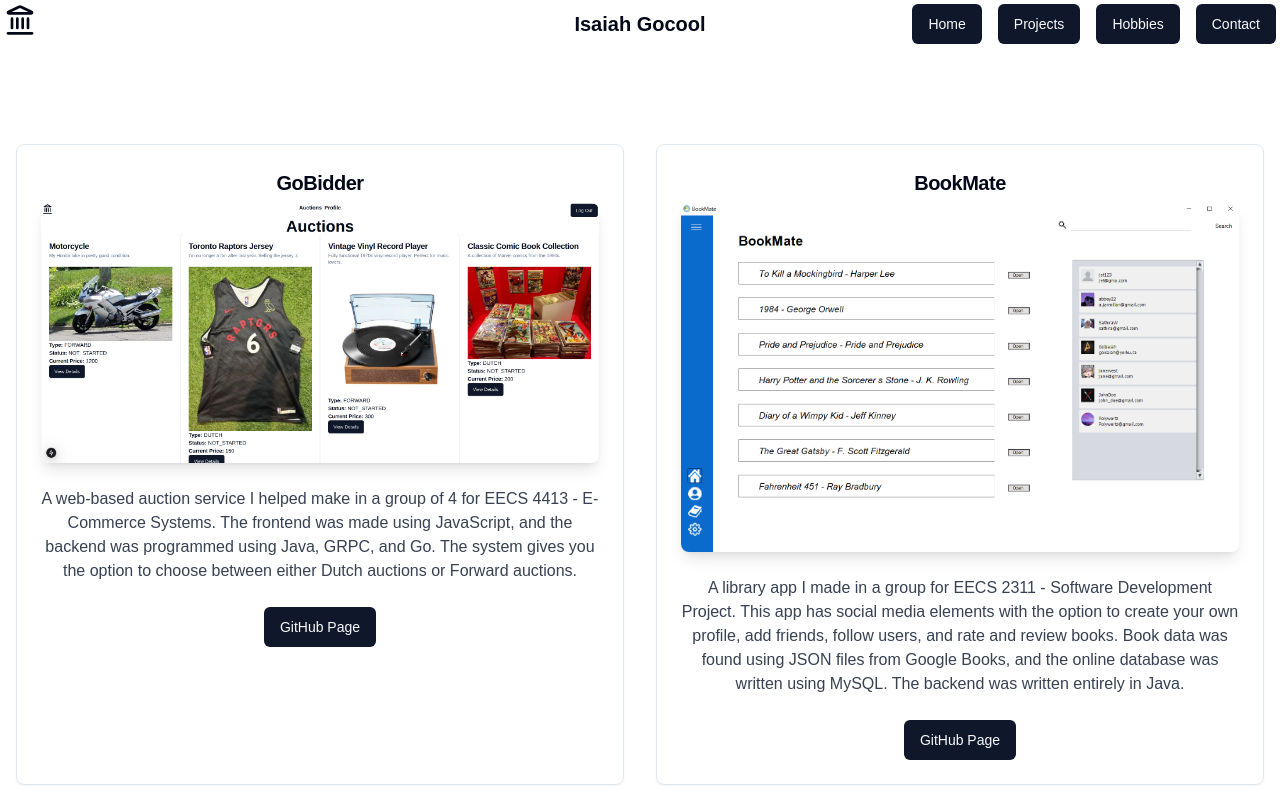
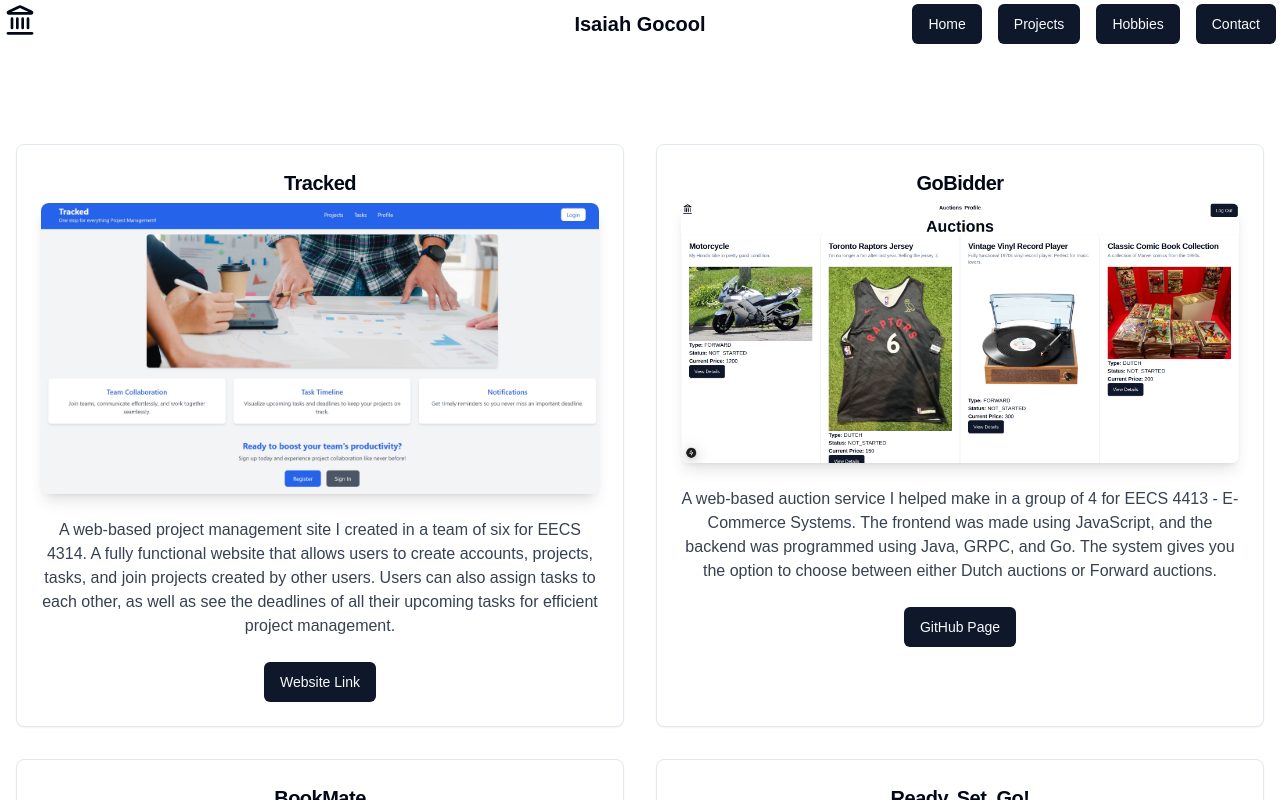
Before and after one commit to goIsaiah/goisaiah.github.io, a Next.js app: page /projects in a window 1280 px wide. Shown: the top 800 px of the page. Built offline with nearby package versions, Linux system fonts and the light colour scheme.

Commit message:
Added page for Tracked

```diff
--- a/src/app/projects/page.tsx
+++ b/src/app/projects/page.tsx
@@ -27,11 +27,36 @@ export default function Home() {
 
       <Card className="w-full flex flex-col items-center text-center">
           <CardHeader>
+            <CardTitle className="text-xl font-bold">Tracked</CardTitle>
+            <div className="mt-4">
+              <img
+                src="/images/tracked.jpeg"
+                alt="Tracked Screenshot"
+                className="w-full h-auto rounded-lg shadow-lg"
+              />
+            </div>
+          </CardHeader>
+          <CardContent className="px-6 pb-6">
+            <p className="text-gray-700">
+              A web-based project management site I created in a team of six for EECS 4314.  A fully functional website that allows users to create
+              accounts, projects, tasks, and join projects created by other users.  Users can also assign tasks to each other, as well as see the
+              deadlines of all their upcoming tasks for efficient project management.
+            </p>
+            <div className="mt-4">
+              <Link href="http://132.145.109.6/">
+                <Button className="mt-2">Website Link</Button>
+              </Link>
+            </div>
+          </CardContent>
+        </Card>
+
+      <Card className="w-full flex flex-col items-center text-center">
+          <CardHeader>
             <CardTitle className="text-xl font-bold">GoBidder</CardTitle>
             <div className="mt-4">
               <img
                 src="/images/gobidder.png"
-                alt="BookMate App Screenshot"
+                alt="GoBidder Screenshot"
                 className="w-full h-auto rounded-lg shadow-lg"
               />
             </div>
```
Also changed, not shown: public/images/tracked.jpeg (added).
